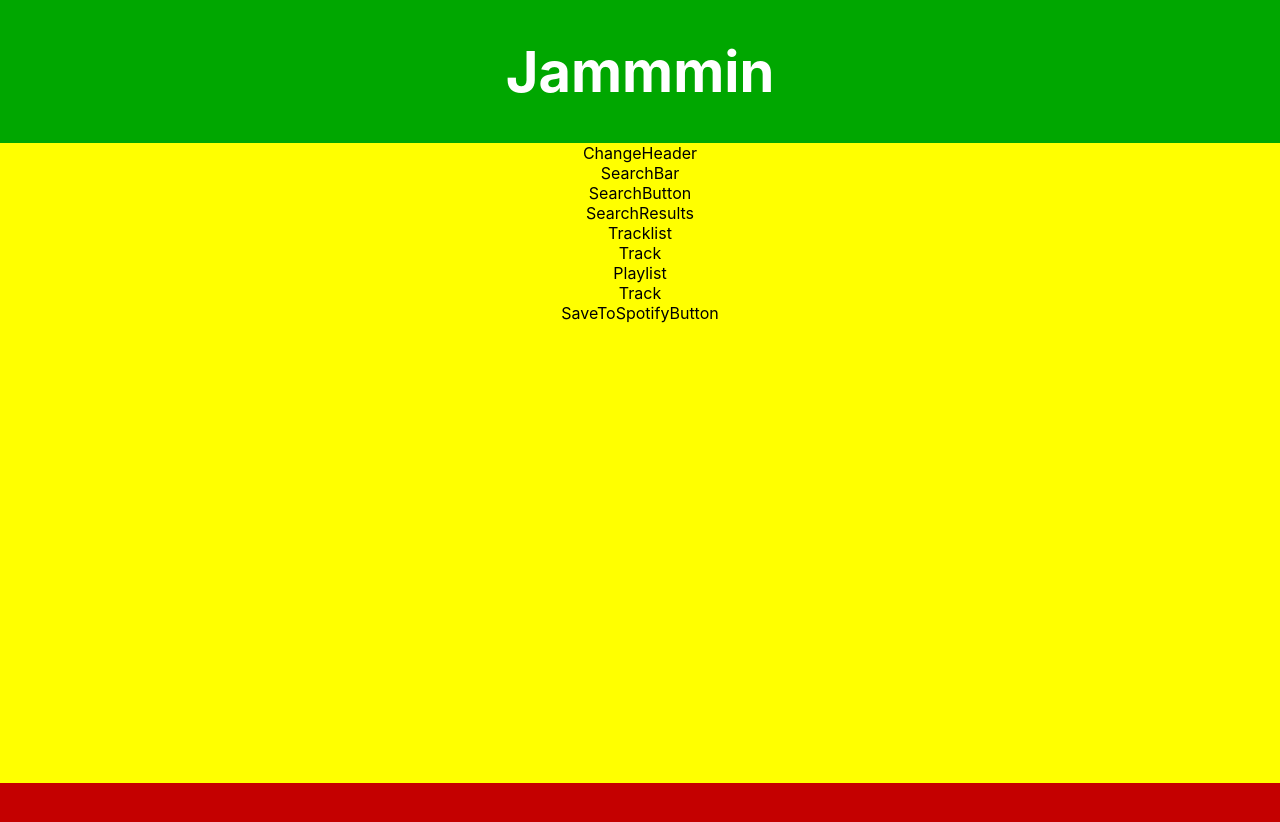
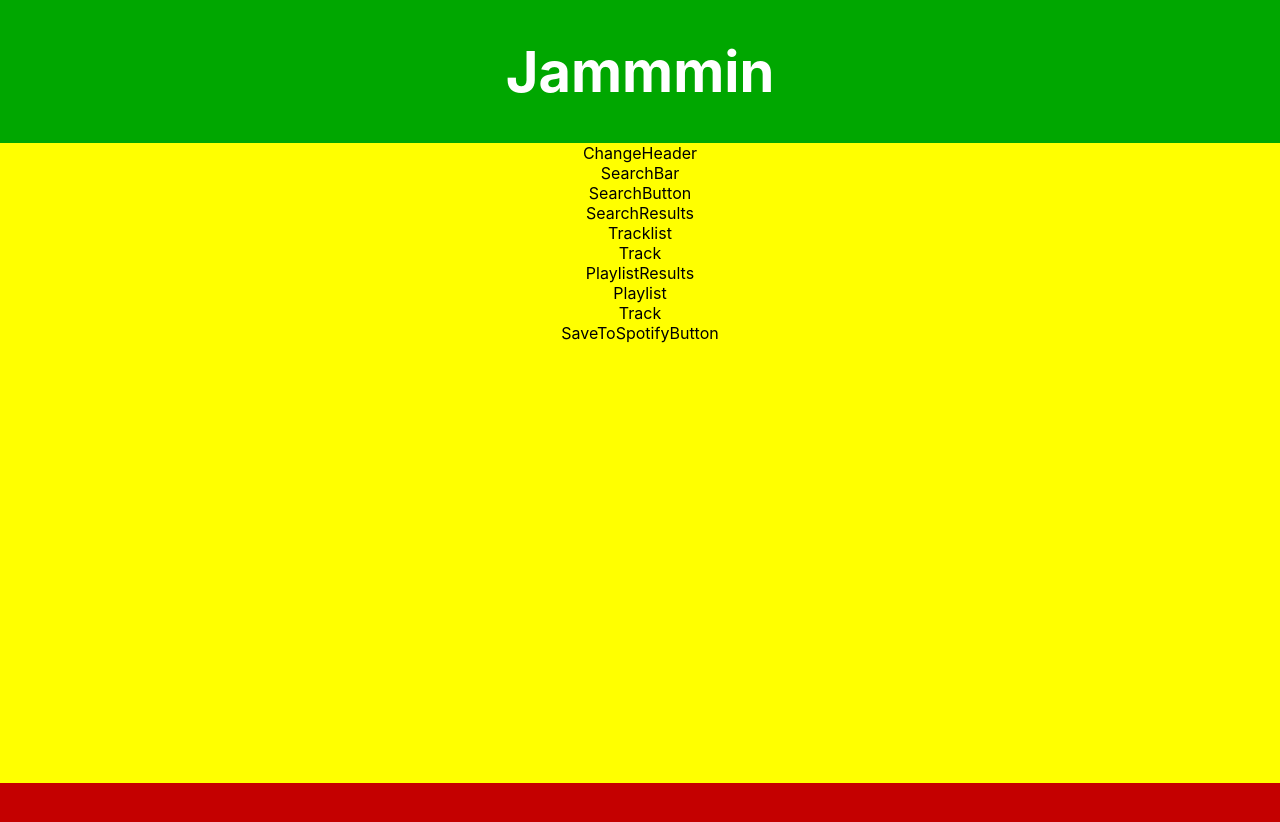
Before and after one commit to declanCross/jammming, a React (Create React App) app: page / in a window 1280 px wide. Shown: the top 822 px of the page. Built offline with nearby package versions, Linux system fonts and the light colour scheme.

Commit message:
add PlaylistResults section, make render

```diff
--- a/src/App.js
+++ b/src/App.js
@@ -2,7 +2,7 @@ import "./App.css";
 import ChangeHeader from "./components/ChangeHeader";
 import SearchBar from "./components/SearchBar";
 import SearchResults from "./components/SearchResults";
-import Playlist from "./components/Playlist";
+import PlaylistResults from "./components/PlaylistResults";
 
 function App() {
 	return (
@@ -19,7 +19,7 @@ function App() {
 					<SearchResults />
 				</div>
 				<div>
-					<Playlist />
+					<PlaylistResults />
 				</div>
 			</main>
 			<footer className="App-footer"></footer>
--- a/src/components/Playlist.js
+++ b/src/components/Playlist.js
@@ -1,5 +1,4 @@
 import React from "react";
-import SaveToSpotifyButton from "./buttons/SaveToSpotifyButton";
 import Track from "./Track";
 
 export default function Playlist() {
@@ -7,7 +6,6 @@ export default function Playlist() {
 		<>
 			<div>Playlist</div>
 			<Track />
-			<SaveToSpotifyButton />
 		</>
 	);
 }
--- /dev/null
+++ b/src/components/PlaylistResults.js
@@ -0,0 +1,13 @@
+import React from "react";
+import Playlist from "./Playlist";
+import SaveToSpotifyButton from "./buttons/SaveToSpotifyButton";
+
+export default function PlaylistResults() {
+	return (
+		<>
+			<div>PlaylistResults</div>
+			<Playlist />
+      <SaveToSpotifyButton />
+		</>
+	);
+}
```
